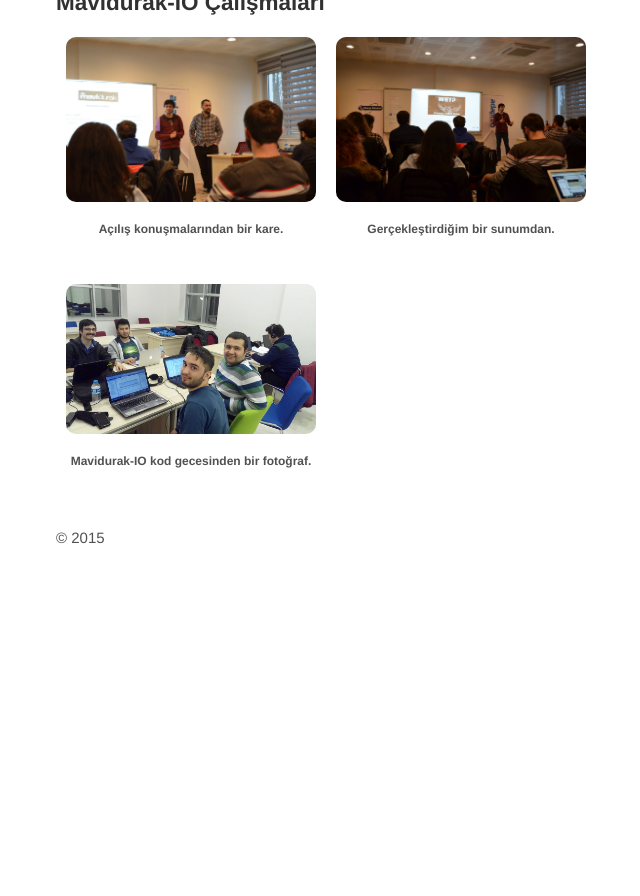
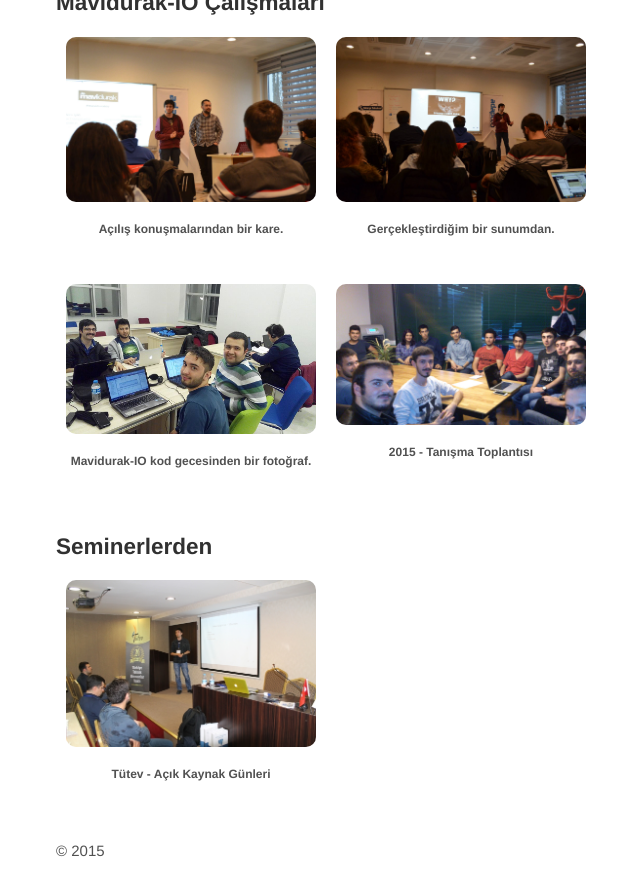
Before and after one commit to ozziest/ozziest.github.io, a Jekyll site: the page built from memories.md, in a window 1280 px wide and 900 px high, scrolled down 1736 px. Shown: the top 896 px of the window, without its empty margins (269-909 px from the left). Built offline with Jekyll 4.4.1, drawn with Linux system fonts in a browser that asks for light colours; before the commit the page ends 2323 px from its top, so only the background shows below that.

Commit message:
New blog post and new memories were added

```diff
--- a/memories.md
+++ b/memories.md
@@ -108,4 +108,21 @@ permalink: /memories/
             Mavidurak-IO kod gecesinden bir fotoğraf.
         </p>
     </div>
+    <div class="img-box">
+        <img class="img-memories" src="/images/memories/2015_08.jpg"/>
+        <p class="img-caption">
+            2015 - Tanışma Toplantısı
+        </p>
+    </div>
 </div>
+
+### Seminerlerden
+
+<div class="img-row">
+    <div class="img-box">
+        <img class="img-memories" src="/images/memories/2015_07.jpg"/>
+        <p class="img-caption">
+            Tütev - Açık Kaynak Günleri
+        </p>
+    </div>
+</div>
```
Also changed, not shown: _posts/2015-10-18-acik-kaynak-gunlerinde-gerceklestirdigim-sunum.md (added, +19 -0 lines), images/memories/2015_07.jpg (added), images/memories/2015_08.jpg (added).
